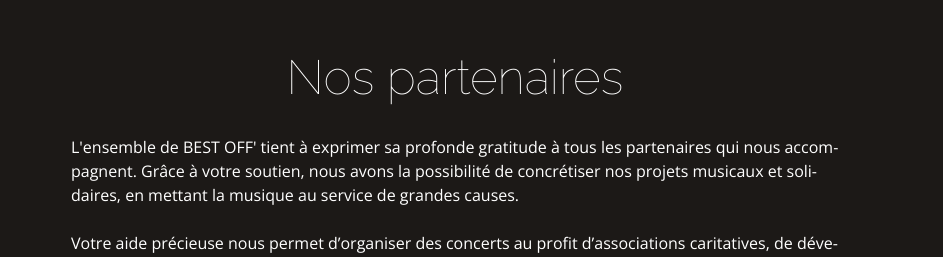
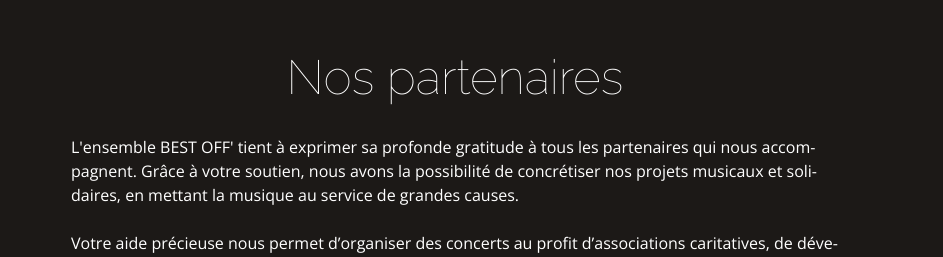
Before and after one commit to BenjiBelfort/best_off_dev, a React (Vite) app: page / in a window 1280 px wide. Shown: the part 6880-7137 px from the top of the page, without its empty margins (185-1128 px from the left). Built offline with nearby package versions, Linux system fonts and the light colour scheme; a web font is replaced by a local one.

Commit message:
modif texte partenaire

```diff
--- a/src/components/PartnersComp.jsx
+++ b/src/components/PartnersComp.jsx
@@ -7,7 +7,7 @@
       <h3>Nos partenaires</h3>
       <div className="mx-auto max-w-3xl hyphens-auto">
         <p>
-          L'ensemble de BEST OFF' tient à exprimer sa profonde gratitude à tous les partenaires qui nous accompagnent. Grâce à votre soutien, nous avons la possibilité de concrétiser nos projets musicaux et solidaires, en mettant la musique au service de grandes causes.
+          L'ensemble BEST OFF' tient à exprimer sa profonde gratitude à tous les partenaires qui nous accompagnent. Grâce à votre soutien, nous avons la possibilité de concrétiser nos projets musicaux et solidaires, en mettant la musique au service de grandes causes.
         </p>
         <br />
         <p>
```
